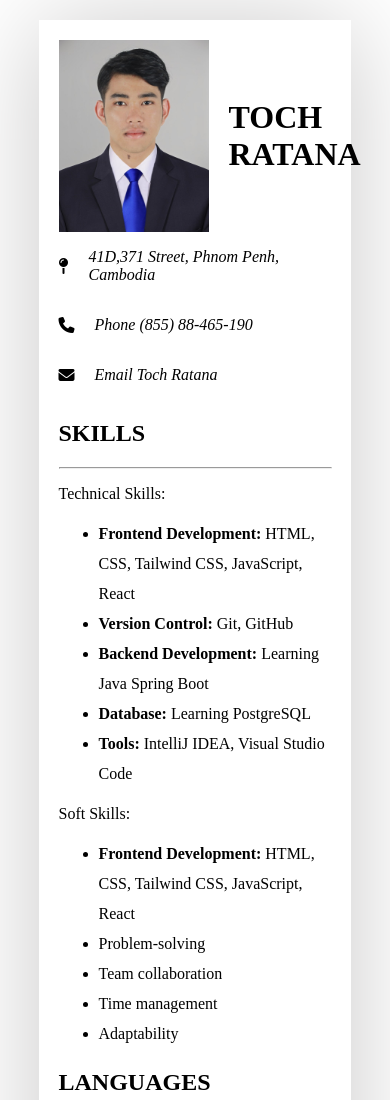
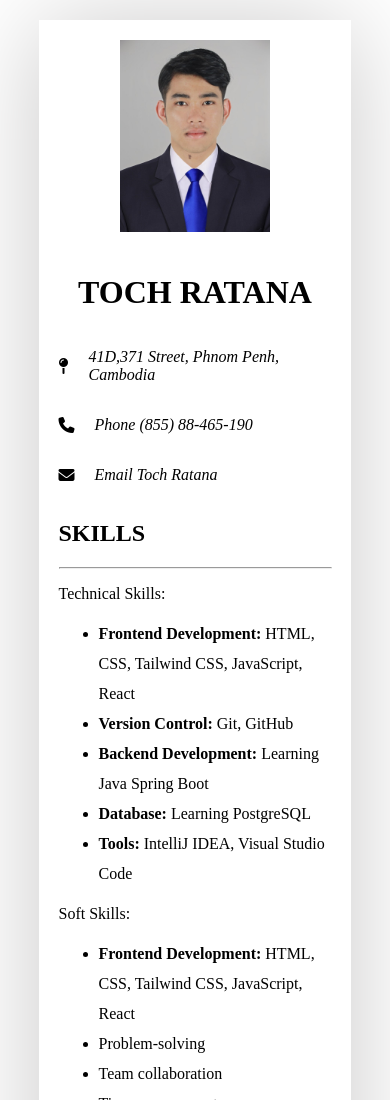
Before and after one commit to tochratana/cv-tochratana, a plain HTML site: page index.html in a window 390 px wide. Shown: the top 1100 px of the page. Drawn offline with Linux system fonts and the light colour scheme.

Commit message:
Change Name

```diff
--- a/style.css
+++ b/style.css
@@ -71,3 +71,9 @@ footer {
     align-items: center;
   }
 }
+@media (max-width: 500px) {
+  .header {
+    display: flex;
+    flex-direction: column;
+  }
+}
```
